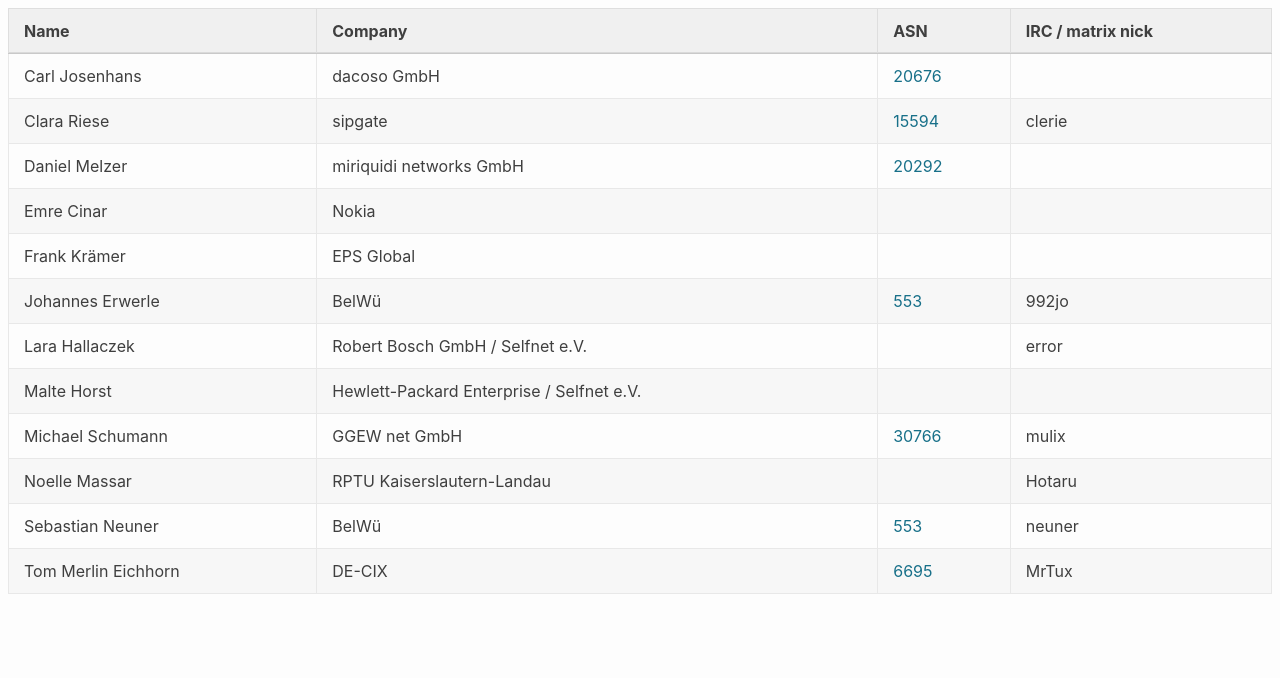
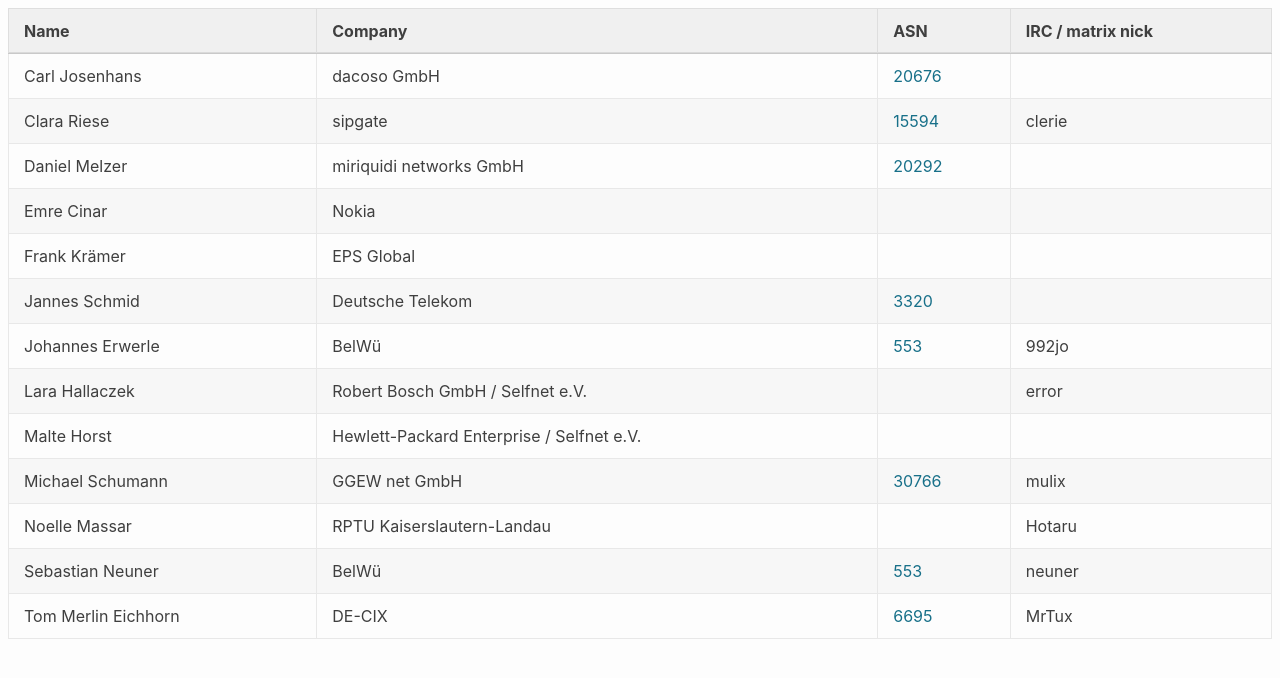
Before and after one commit to denog/pretix-attendeelist, a Jekyll site: the page built from denogmeetup25-06/index.markdown, in a window 1280 px wide. Shown: the top 678 px of the page. Built offline with Jekyll 4.4.1, drawn with Linux system fonts in a browser that asks for light colours.

Commit message:
Latest data: Sun May 25 21:29:37 UTC 2025

```diff
--- a/_data/attendees_denogmeetup25-06.json
+++ b/_data/attendees_denogmeetup25-06.json
@@ -28,6 +28,12 @@
     "company": "EPS Global",
     "irc": null,
     "asn": null
+  },
+  {
+    "name": "Jannes Schmid",
+    "company": "Deutsche Telekom",
+    "irc": null,
+    "asn": "3320"
   },
   {
     "name": "Johannes Erwerle",
```
